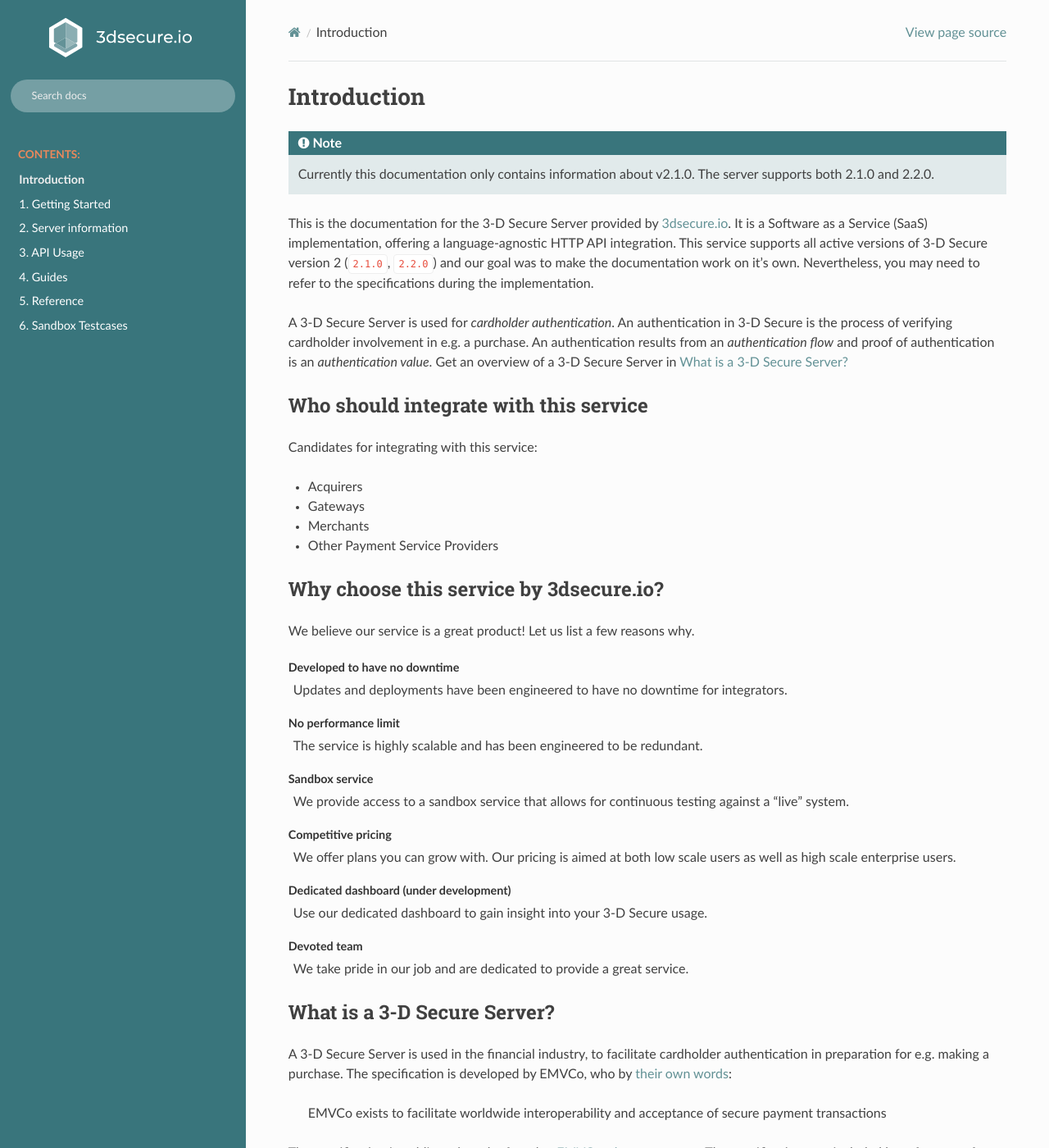
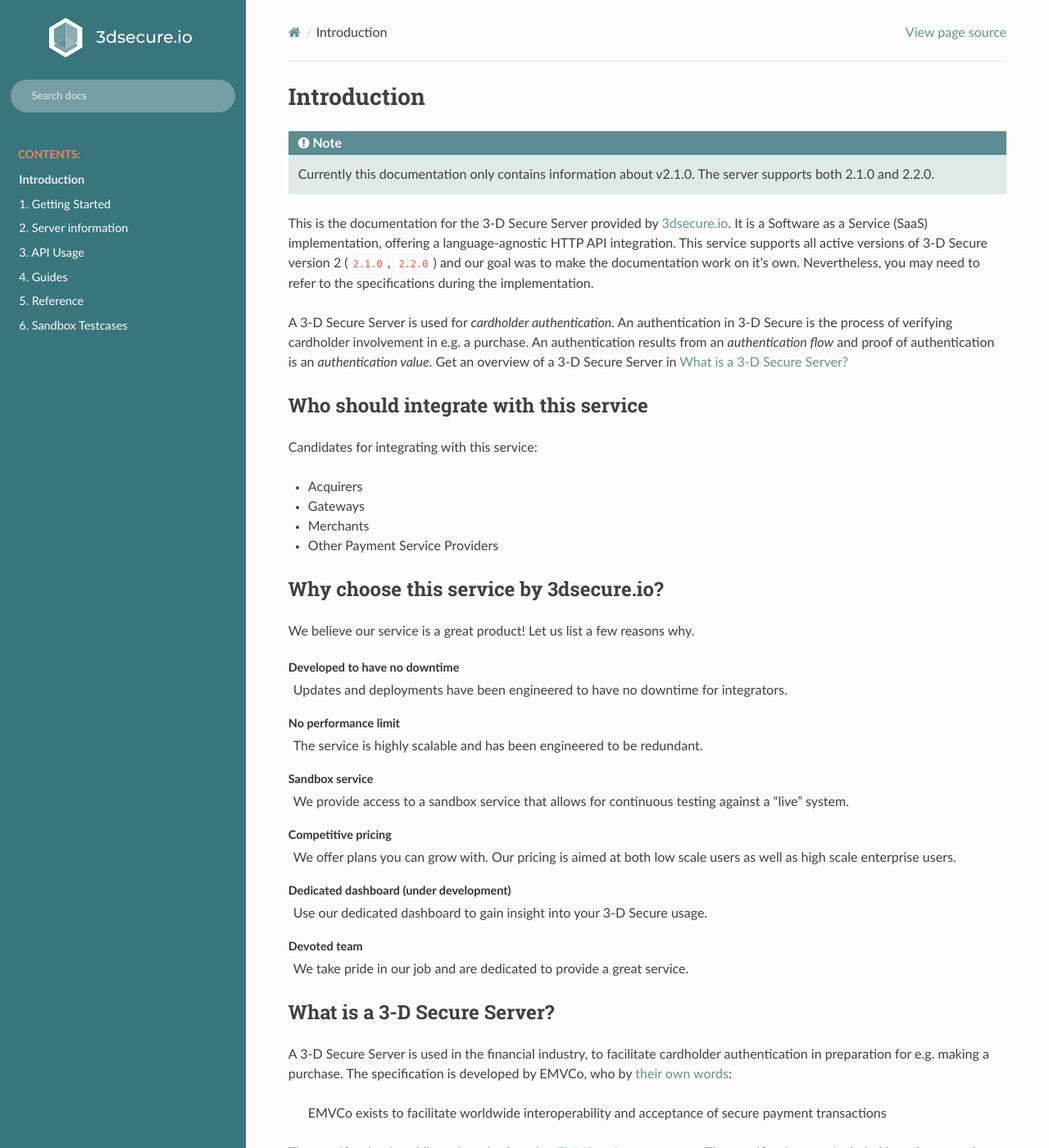
Before and after one commit to clearhaus/3DSv2-api-documentation, a Sphinx documentation site: the page built from source/index.rst, in a window 1280 px wide and 1400 px high. Shown: the whole window at 82% size. Built offline with Sphinx 7.4.7 and the Read the Docs theme 2.0.0, drawn with Linux system fonts in a browser that asks for light colours.

Commit message:
Update custom styling
list spacing; note background; logo hover

```diff
--- a/source/_static/css/custom.css
+++ b/source/_static/css/custom.css
@@ -39,13 +39,16 @@
     background: #e1eaeb !important;
 }
 
-.admonition-title {
-    background: #39757c !important;
+.admonition.note .admonition-title {
+    background: rgba(57, 117, 124, 0.8) !important;
 }
 
 /*Background color*/
 .wy-nav-content-wrap {
     background: linear-gradient(35deg, rgb(57, 117, 124, 0.3) 0%, rgb(57, 117, 124, 0.3) 100%);
+}
+.wy-side-nav-search>a:hover, .wy-side-nav-search .wy-dropdown>a:hover {
+    background: rgba(255,255,255,0) !important;
 }
 
 /********************** Sidebar ***********************/
@@ -145,7 +148,7 @@
     font-weight: 600;
 }
 
-div.attributeName:empty {
+div.attributeName:empty, div.conditions:empty {
     display: none;
 }
 
@@ -179,6 +182,10 @@
 
 .argtable tr.attributeDetailRow td {
     vertical-align: top;
+}
+/** Lists **/
+.rst-content .section ol p, .rst-content .section ul p {
+    margin-bottom: 0;
 }
 
 /**Tags**/
```
